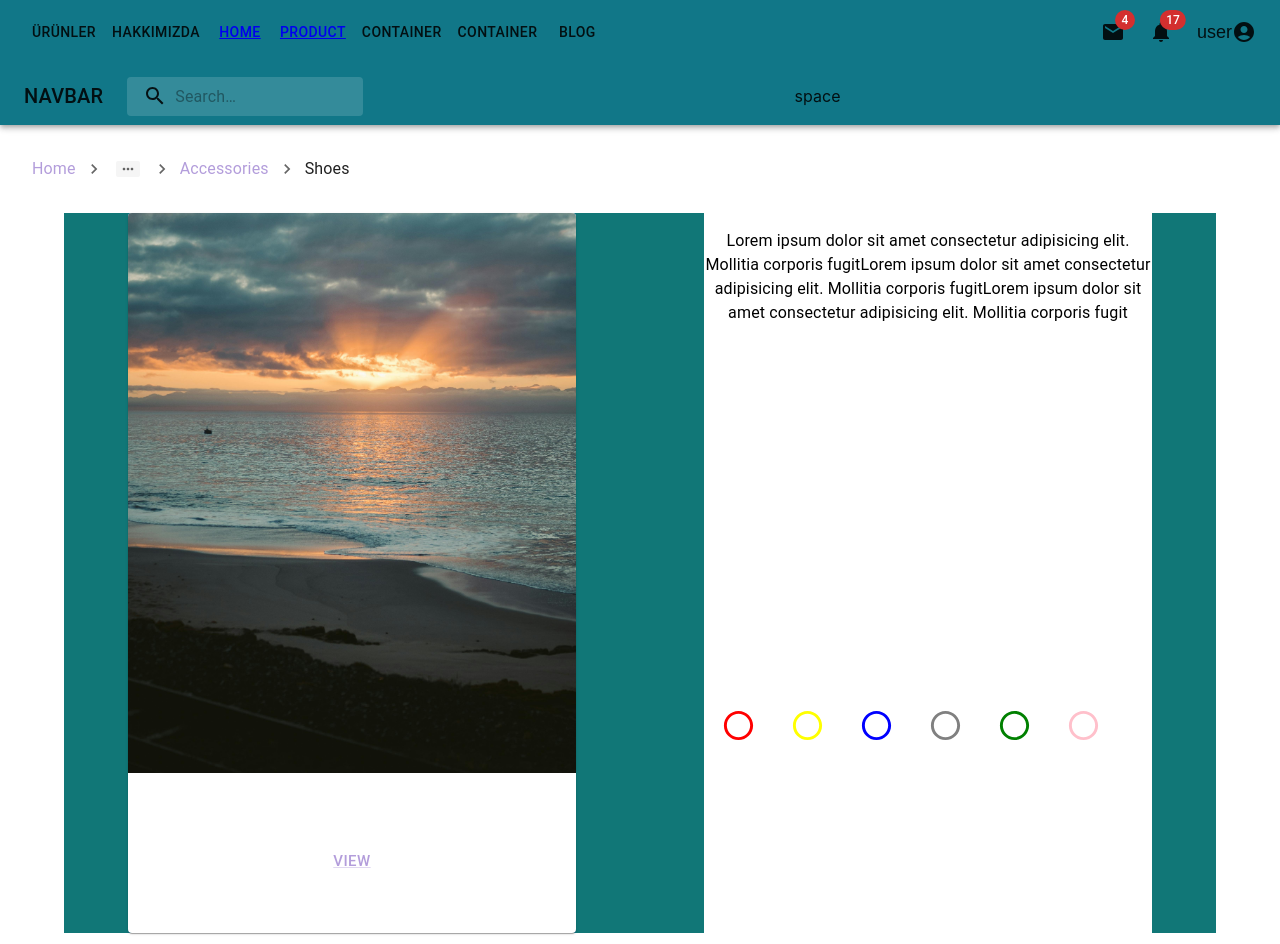
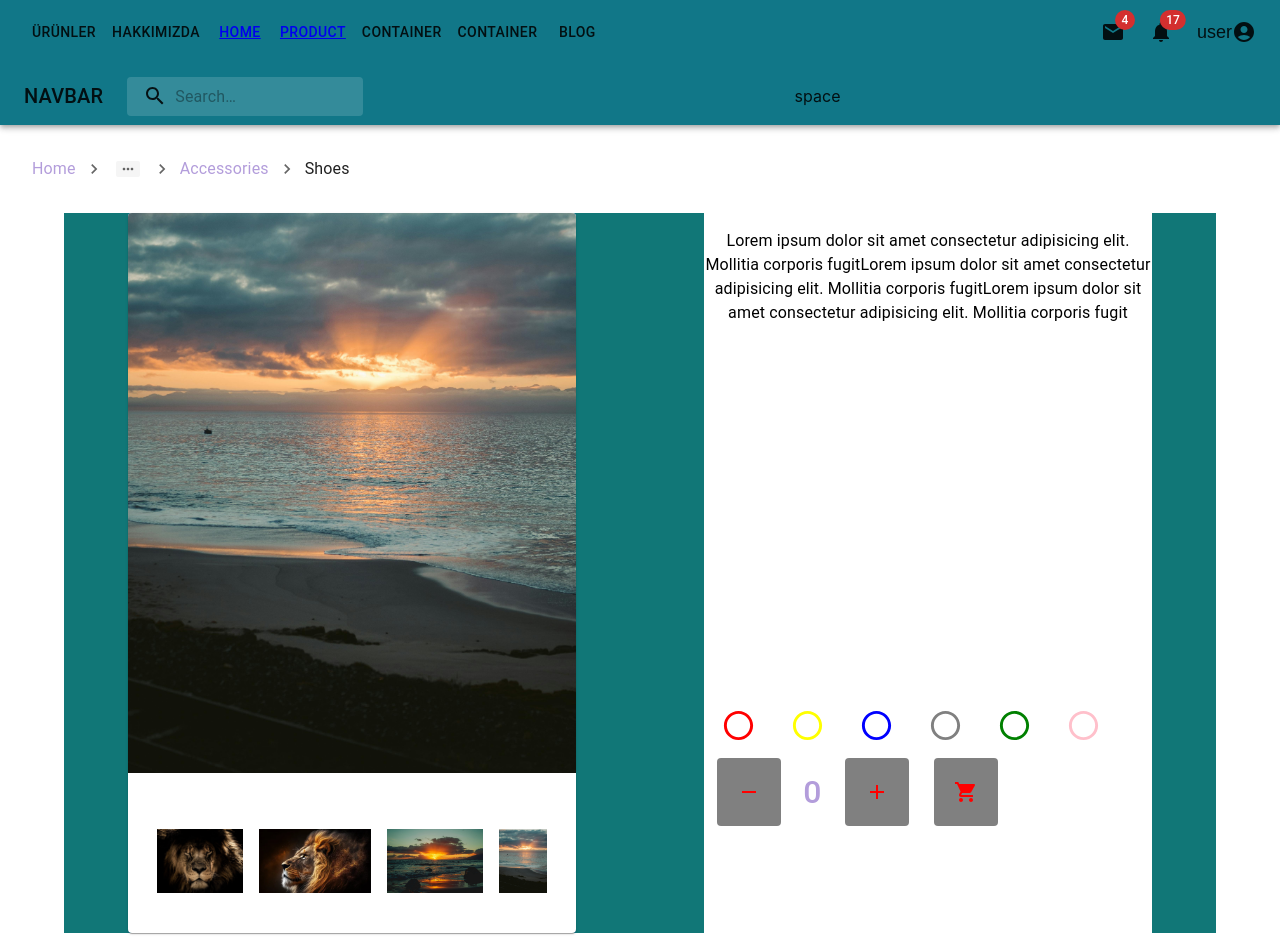
Before and after one commit to aslanvedat/web-sitesi, a React (Create React App) app: page /ProductsInformation in a window 1280 px wide. Shown: the top 944 px of the page. Built offline with nearby package versions, Linux system fonts and the light colour scheme; grey boxes are pictures that could not be loaded.

Commit message:
products information satin alma icin ikonlar eklendi

```diff
--- a/src/App.js
+++ b/src/App.js
@@ -8,6 +8,7 @@ import { Route, Routes, BrowserRouter } from "react-router-dom";
 import { Products } from "./components/products/Products";
 import { Breadcrumbss } from "./components/Breadcrumbss";
 import { ProductsInformation } from "./components/products/ProductsInformation";
+import { ShoppingCart } from "./components/products/ShoppingCart";
 //boyutlarla alakali 45. videoya bak!!!
 function App() {
     return (
@@ -20,6 +21,7 @@ function App() {
                         <Route path="/" element={<Home />} />
                         <Route path="/products" element={<Products />} />
                         <Route path="/ProductsInformation" element={<ProductsInformation />} />
+                        <Route path="/shoppingCart" element={<ShoppingCart />} />
                     </Routes>
                     <Footer />
                 </BrowserRouter>
--- a/src/components/products/ProductsInformation.js
+++ b/src/components/products/ProductsInformation.js
@@ -1,18 +1,37 @@
-import { Box, Card, CardMedia, Typography, CardContent, CardActions, Button, Link, Checkbox, Tooltip } from '@mui/material'
+import { Box, Card, CardMedia, Typography, CardActions, Button, Link, Checkbox, Tooltip } from '@mui/material'
 import React from 'react'
 import { ProductBar } from '../ProductBar'
 import RadioButtonUncheckedIcon from '@mui/icons-material/RadioButtonUnchecked';
 import RadioButtonCheckedIcon from '@mui/icons-material/RadioButtonChecked';
+import AddIcon from '@mui/icons-material/Add';
+import RemoveIcon from '@mui/icons-material/Remove';
+import ShoppingCartIcon from '@mui/icons-material/ShoppingCart';
 import { useState } from 'react';
 
 export const ProductsInformation = () => {
     const label = { inputProps: { 'aria-label': 'Checkbox demo' } };
 
     const [selectedColor, setSelectedColor] = useState(null);
-
+    const [selectedImage, setSelectedImage] = useState("");
+    const [selectedShopping, setSelectedShopping] = useState(0);
     const handleCheckboxClick = (color) => {
         setSelectedColor(color);
     };
+    const handleButtonClick = (clickedImage) => {
+        setSelectedImage(clickedImage);
+    }
+
+    const handleShoppingAddClick = (add) => {
+        add = selectedShopping + 1;
+        setSelectedShopping(add);
+    }
+    const handleShoppingRemoveClick = (remove) => {
+        if (selectedShopping == 0) {
+            return setSelectedColor(0);
+        }
+        remove = selectedShopping - 1;
+        setSelectedShopping(remove);
+    }
     return (
         <Box>
             <Box sx={{ width: "80vw", height: "90vh", bgcolor: "#177", justifyContent: "center", mx: "5vw", display: "flex", justifyContent: "space-between", px: "5vw" }}>
@@ -21,9 +40,16 @@ export const ProductsInformation = () => {
                         <Box bgcolor={"#178"} >
 
                             <Card sx={{ p: "0", maxHeight: "90vh" }} >
-                                <CardMedia sx={{ maxHeight: "70vh" }} component={"img"} image={item.img} alt="unsplash image" />
+                                <CardMedia sx={{ maxHeight: "70vh" }} component={"img"} image={selectedImage || item.img} alt="unsplash image" />
                                 <CardActions sx={{ justifyContent: "center", height: "20vh" }}>
-                                    <Button size="large" ><Link to="/productsInformation">View</Link></Button>
+                                    <Box display={'flex'}>
+                                        {item.images.map((image, index) => (
+
+                                            <Button key={index} onClick={() => handleButtonClick(image)}>
+                                                <CardMedia sx={{ maxHeight: "8vh", }} component={"img"} image={image} alt="unsplash img" />
+                                            </Button>
+                                        ))}
+                                    </Box>
                                 </CardActions>
                             </Card>
 
@@ -45,14 +71,21 @@ export const ProductsInformation = () => {
                                 leaveDelay={300}//butonun uzerinden gittikten 300ms sonra ya kadar title gozukmeye devam eder
                             >
                                 <Button>
-
                                     <Checkbox size='large' {...label} checked={selectedColor === item.color}
                                         onChange={() => handleCheckboxClick(item.color)} icon={<RadioButtonUncheckedIcon style={{ color: item.color }} />} checkedIcon={<RadioButtonCheckedIcon style={{ color: item.color }} />} />
                                 </Button>
                             </Tooltip>
                         ))}
+
+
                     </Box>
+                    <Box sx={{ display: "flex", justifyContent: "left" }}>
+                        <Button sx={{ bgcolor: "gray", color: "red", ml: "1vw" }} onClick={handleShoppingRemoveClick}><RemoveIcon /></Button>
+                        <Button sx={{ fontSize: "4vh" }}>{selectedShopping}</Button>
+                        <Button sx={{ bgcolor: "gray", color: "red", mr: "2vw" }} onClick={handleShoppingAddClick}><AddIcon /></Button>
+                        <Button sx={{ bgcolor: "gray", color: "red" }} ><ShoppingCartIcon /></Button>
 
+                    </Box>
                 </Box>
             </Box >
 
@@ -63,7 +96,7 @@ export const ProductsInformation = () => {
     )
 }
 const itemData = [
-    { title: "List item 1", img: "/img/4.jpg", text: "   Lorem ipsum dolor sit amet consectetur adipisicing elit. Mollitia corporis fugit" }
+    { title: "List item 1", img: "/img/4.jpg", images: ["/img/1.jpg", "/img/2.jpg", "/img/3.jpeg", "/img/4.jpg"], text: "   Lorem ipsum dolor sit amet consectetur adipisicing elit. Mollitia corporis fugit" }
 
 ]
 const colorData = [{ title: "RED", color: "red" }, { title: "YELLOW", color: "yellow" }, { title: "BLUE", color: "blue" }, { title: "GREY", color: "grey" }, { title: "GREY", color: "green" }, { title: "PİNK", color: "pink" }]
--- /dev/null
+++ b/src/components/products/ShoppingCart.js
@@ -0,0 +1,7 @@
+import React from 'react'
+
+export const ShoppingCart = () => {
+    return (
+        <div>ShoppingCart</div>
+    )
+}
```
